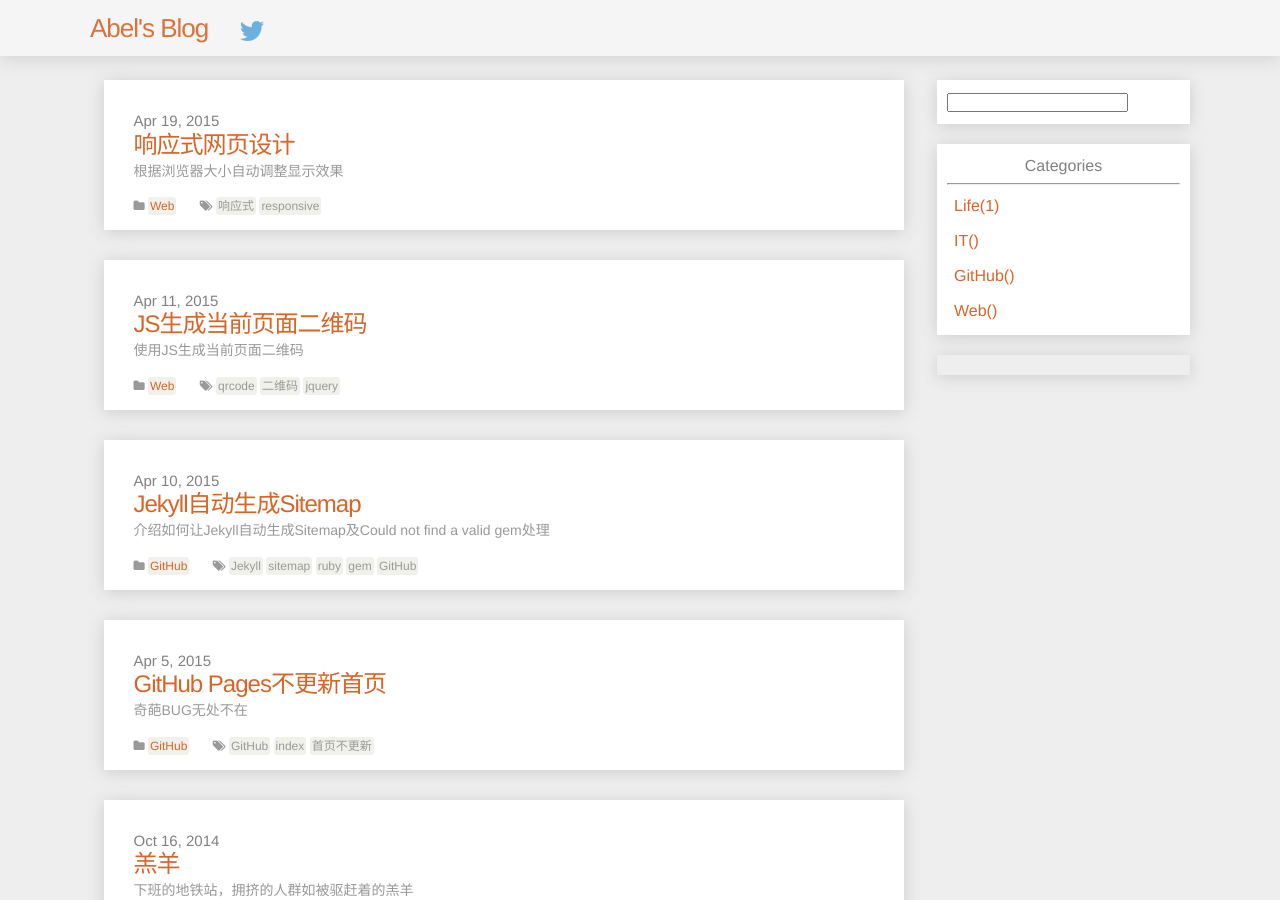
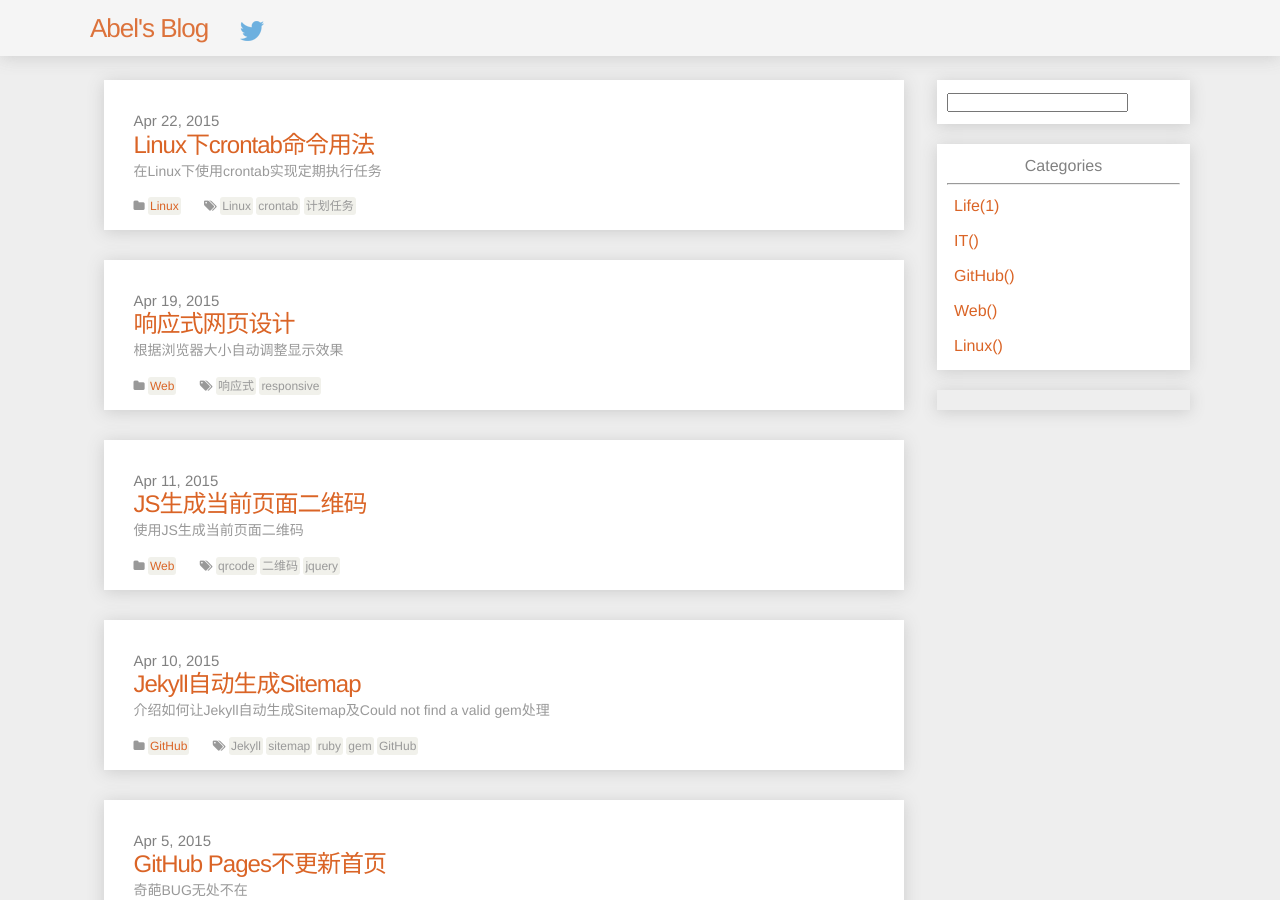
Before and after one commit to Abel-Liu/Abel-Liu.github.io, a Jekyll site: the page built from index.md, in a window 1280 px wide and 900 px high. Built offline with Jekyll 4.4.1, drawn with Linux system fonts in a browser that asks for light colours; nearby versions of some CDN libraries; comment, search, counter and statistics services are not loaded.

Commit message:
post crontab

```diff
--- a/_layouts/default.html
+++ b/_layouts/default.html
@@ -35,6 +35,9 @@
                             <li>
                                 <a class="category-link" href="/web/">Web({{ site.categories.web.size }})</a>
                             </li>
+                            <li>
+                                <a class="category-link" href="/linux/">Linux({{ site.categories.linux.size }})</a>
+                            </li>
                         </ul>
                     </div>
 
--- /dev/null
+++ b/_posts/Linux/2015-04-22-crontab.md
@@ -0,0 +1,67 @@
+---
+layout: post
+title:  "Linux下crontab命令用法"
+date:   2015-04-22 15:00:00
+categories: Linux
+tags: [Linux, crontab, 计划任务]
+description: 在Linux下使用crontab实现定期执行任务
+---
+
+cron服务是linux的内置服务，类似于Windows下的计划任务，可以设置指定时间执行指定的命令或脚本。
+
+cron服务的几个操作命令
+
+{% highlight bat %}
+/sbin/service crond start    启动服务
+/sbin/service crond stop     停止服务
+/sbin/service crond restart  重启服务
+/sbin/service crond reload   重新加载配置
+{% endhighlight %}
+
+cron的配置保存在crontab（cron table）文件里，在 /etc 目录下会有系统内置的配置文件cron.d、cron.daily、cron.deny、cron.hourly、cron.monthly、cron.weekly 等。每个系统用户都可以创建自己的crontab（在 /var/spool/cron/ 下），文件名和用户名相同，而我们下边的例子就是使用用户的crontab配置。
+
+使用crontab命令可以查看、编辑用户的配置文件，具体命令如下
+
+{% highlight bat %}
+crontab [-u user] [-l | -r | -e] [-i]
+{% endhighlight %}
+
+<table style="margin-left:30px;">
+  <tr>
+    <td style="width:50px;">-u</td>
+    <td>指定用户名，操作对应用户的crontab文件</td>
+  </tr>
+  <tr>
+    <td>-l</td>
+    <td>查看用户的配置文件</td>
+  </tr>
+  <tr>
+    <td>-r</td>
+    <td>删除用户的配置文件</td>
+  </tr>
+  <tr>
+    <td>-e</td>
+    <td>编辑用户的配置文件</td>
+  </tr>
+  <tr>
+    <td>-i</td>
+    <td>使用-r命令时，不进行任何提示，直接删除</td>
+  </tr>
+</table>
+
+cron的配置举例
+
+* <code>0 1 * * * /home/work/backup.sh</code> 意思为每天凌晨1:00执行backup.sh脚本。
+* <code>0 */2 * * * /home/work/backup.sh</code> 意思为每隔2小时执行backup.sh脚本。
+
+\*表示忽略这个项目，\*/表示每多长时间，具体命令格式如下
+
+<img style="margin-left:40px;" src="http://i1373.photobucket.com/albums/ag384/abel_liu/GitHub/crontab-example_zpsqq6tz85k.jpg" border="0" alt="crontab"/>
+
+以下步骤描述怎么增加一个定时任务
+
+ * 使用<code>crontab -e</code>命令编辑配置文件
+ * 按下a键进入到编辑模式
+ * 增加一行配置 0 1 * * * /home/work/backup.sh
+ * 编辑完按<code>ctrl</code>+<code>c</code>退出编辑模式
+ * 按下<code>shift</code>+<code>:</code>，然后输入wq退出
```
Also changed, not shown: linux.md (added, +19 -0 lines).
